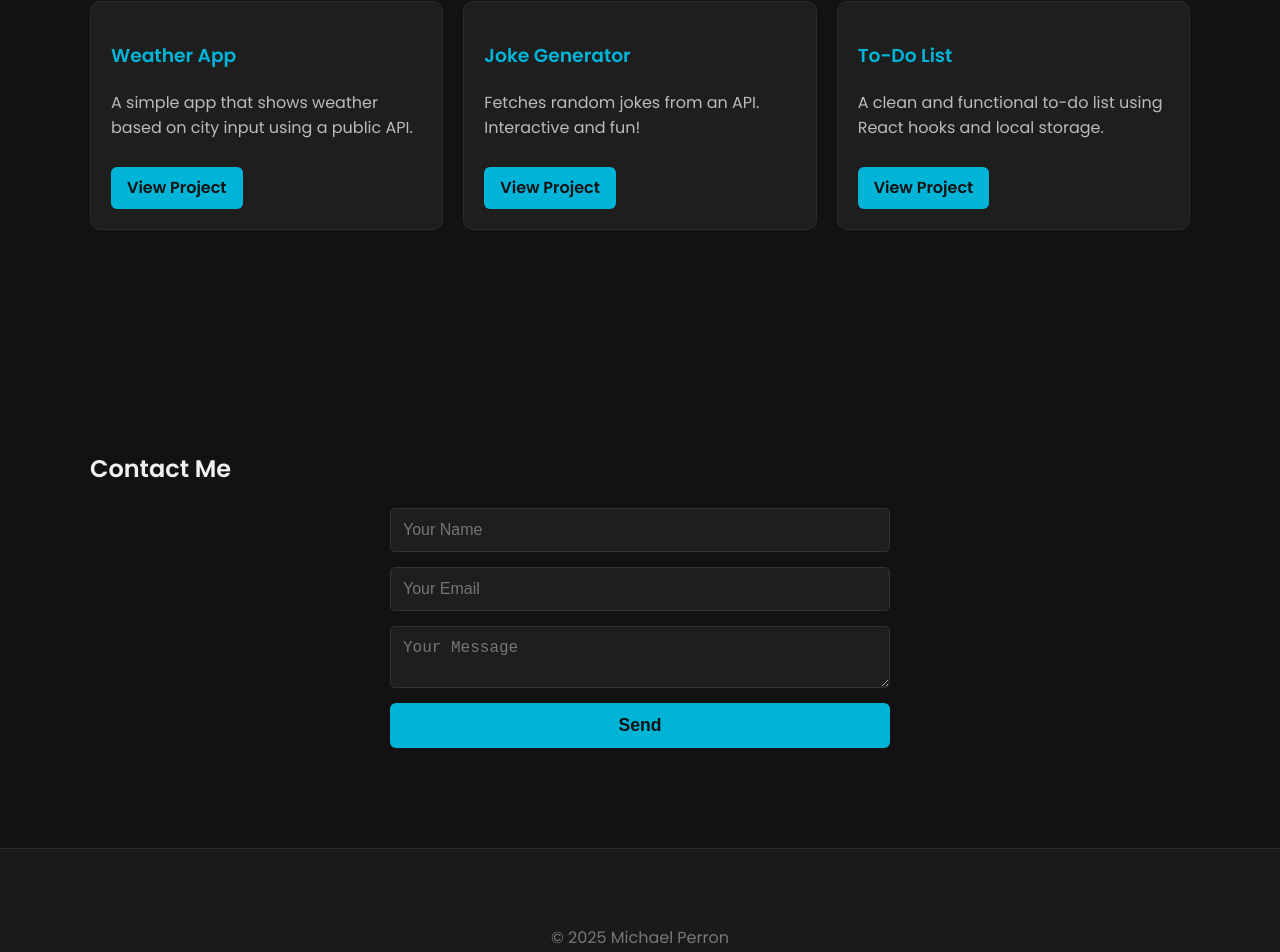
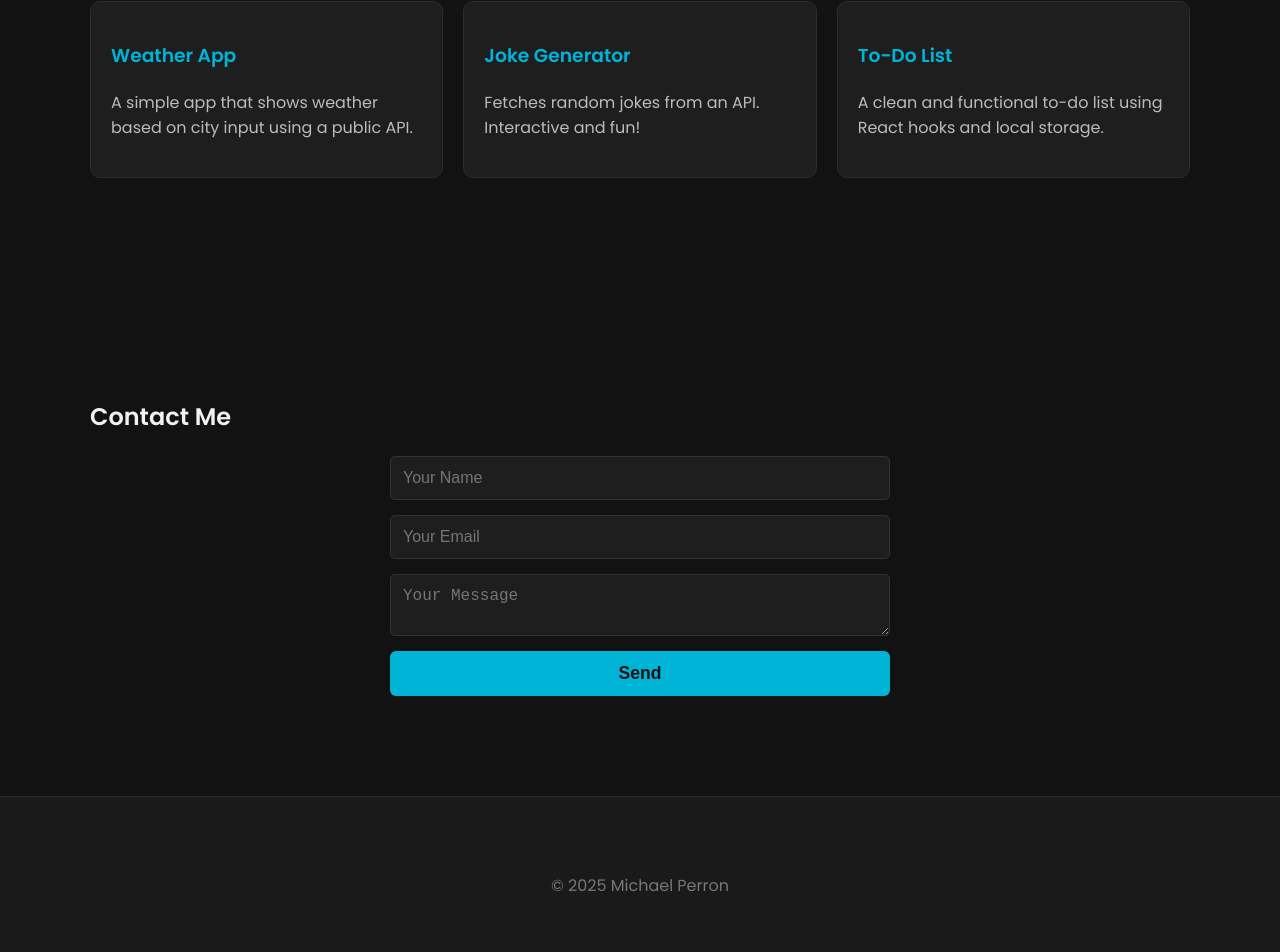
Before and after one commit to MikePerronATX/mikeperron-portfolio, a React (Create React App) app: page / in a window 1280 px wide. Shown: the part 1492-2444 px from the top of the page. Built offline with nearby package versions, Linux system fonts and the light colour scheme.

Commit message:
Fix Build Error

```diff
--- a/src/App.js
+++ b/src/App.js
@@ -62,16 +62,16 @@ function App() {
                   A simple app that shows weather based on city input using a
                   public API.
                 </p>
-                <a href="#" target="_blank" rel="noopener noreferrer">
+                {/* <a href="#" target="_blank" rel="noopener noreferrer">
                   View Project
-                </a>
+                </a> */}
               </div>
               <div className="project-card">
                 <h3>Joke Generator</h3>
                 <p>Fetches random jokes from an API. Interactive and fun!</p>
-                <a href="#" target="_blank" rel="noopener noreferrer">
+                {/* <a href="#" target="_blank" rel="noopener noreferrer">
                   View Project
-                </a>
+                </a> */}
               </div>
               <div className="project-card">
                 <h3>To-Do List</h3>
@@ -79,9 +79,9 @@ function App() {
                   A clean and functional to-do list using React hooks and local
                   storage.
                 </p>
-                <a href="#" target="_blank" rel="noopener noreferrer">
+                {/* <a href="#" target="_blank" rel="noopener noreferrer">
                   View Project
-                </a>
+                </a> */}
               </div>
             </div>
           </div>
```
